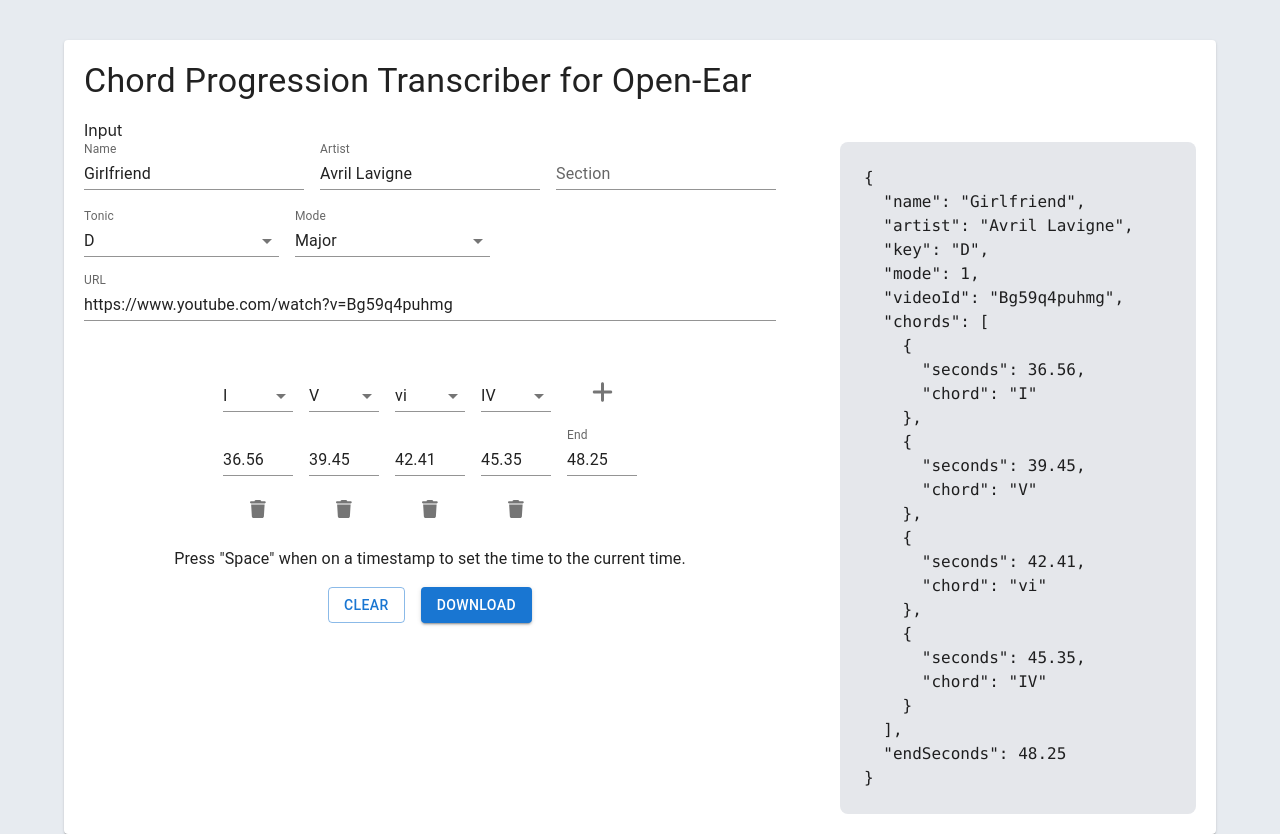
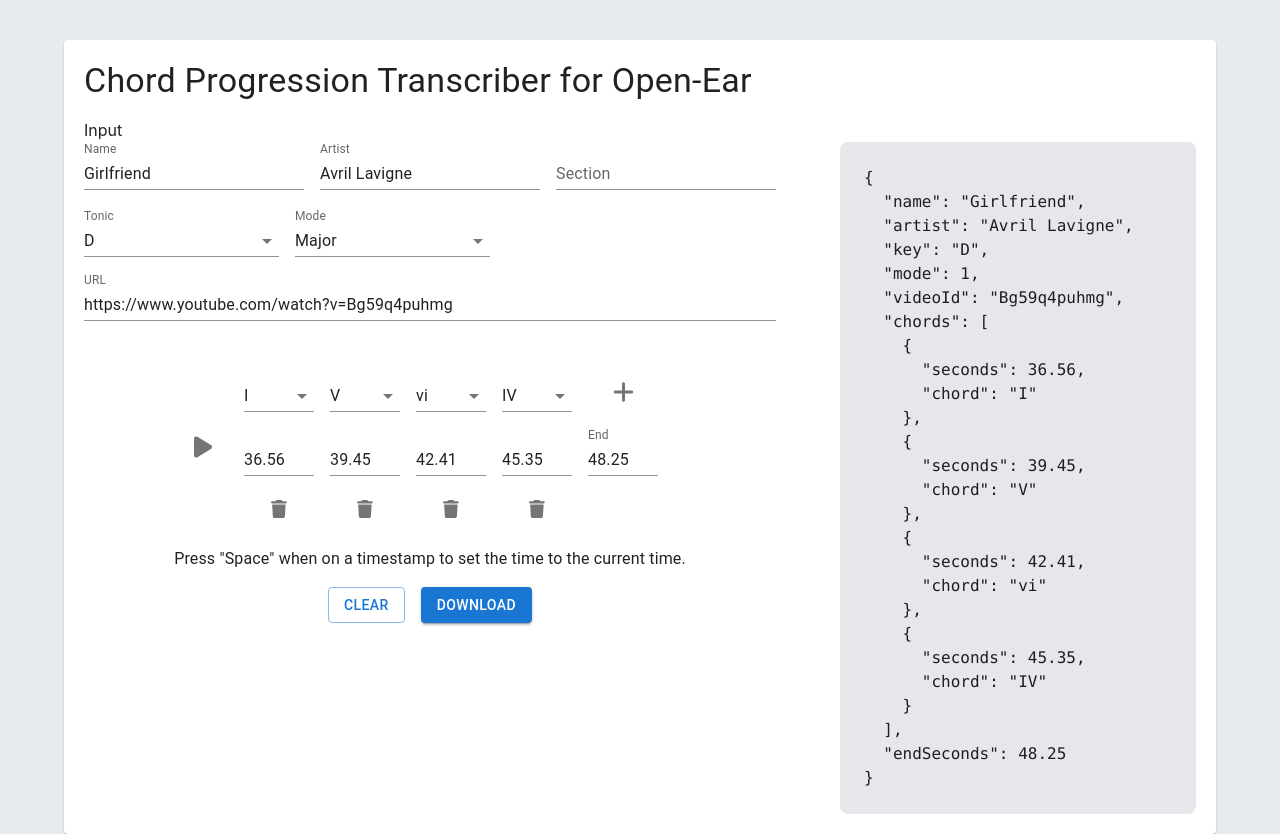
Before and after one commit to ShacharHarshuv/openear-progressions-transcriber, a React (Create React App) app: page / in a window 1280 px wide. Built offline with nearby package versions, Linux system fonts and the light colour scheme.

Commit message:
Add play button

```diff
--- a/src/ProgressionDescriptorForm/ChordsForm.tsx
+++ b/src/ProgressionDescriptorForm/ChordsForm.tsx
@@ -1,4 +1,4 @@
-import { Stack, IconButton, Typography } from "@mui/material";
+import { Stack, IconButton, Typography, Tooltip } from "@mui/material";
 import { FieldArray, useFormikContext } from "formik";
 import { ComboBox } from "../form/ComboBox";
 import { romanNumeralChordSymbolList } from "../RomanNumeral";
@@ -14,6 +14,8 @@ import { useIsPlaying } from "../utility/youtube/useIsPlaying";
 import { YouTubePlayer } from "youtube-player/dist/types";
 import { round, update } from "lodash";
 import { handleOnKeyPress } from "../utility/keyboard-events/handleKeyPress";
+import { faPlay } from "@fortawesome/free-solid-svg-icons/faPlay";
+import { faPause } from "@fortawesome/free-solid-svg-icons/faPause";
 
 export function ChordsForm({ player }: { player: YouTubePlayer | null }) {
   const { values, setValues } = useFormikContext<ProgressionDescriptor>();
@@ -48,6 +50,29 @@ export function ChordsForm({ player }: { player: YouTubePlayer | null }) {
 
   return (
     <Stack spacing={1} alignItems="center" justifyContent="center">
+      <Stack
+        spacing={1}
+        alignItems="center"
+        justifyContent="center"
+        direction="row"
+      >
+        <Tooltip title="Play progression from the beginning">
+          <IconButton
+            onClick={useCallback(() => {
+              if (!player) {
+                return;
+              }
+              if (isPlaying) {
+                player.pauseVideo();
+              } else {
+                player.seekTo(values.chords[0].seconds, true);
+                player.playVideo();
+              }
+            }, [player, isPlaying, values.chords[0].seconds])}
+          >
+            <FontAwesomeIcon icon={isPlaying ? faPause : faPlay} />
+          </IconButton>
+        </Tooltip>
         <FieldArray name="chords">
           {({ push, remove }) => (
             <>
@@ -119,6 +144,7 @@ export function ChordsForm({ player }: { player: YouTubePlayer | null }) {
             </>
           )}
         </FieldArray>
+      </Stack>
       <Typography variant="body1">
         Press "Space" when on a timestamp to set the time to the current time.
       </Typography>
```
Lines whose indentation alone changed are shown as unchanged.
